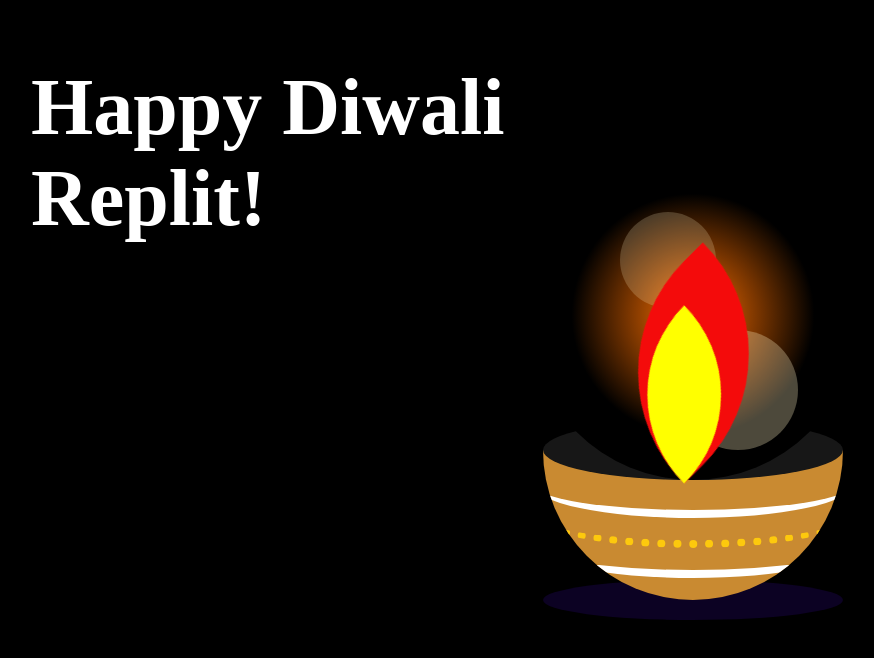
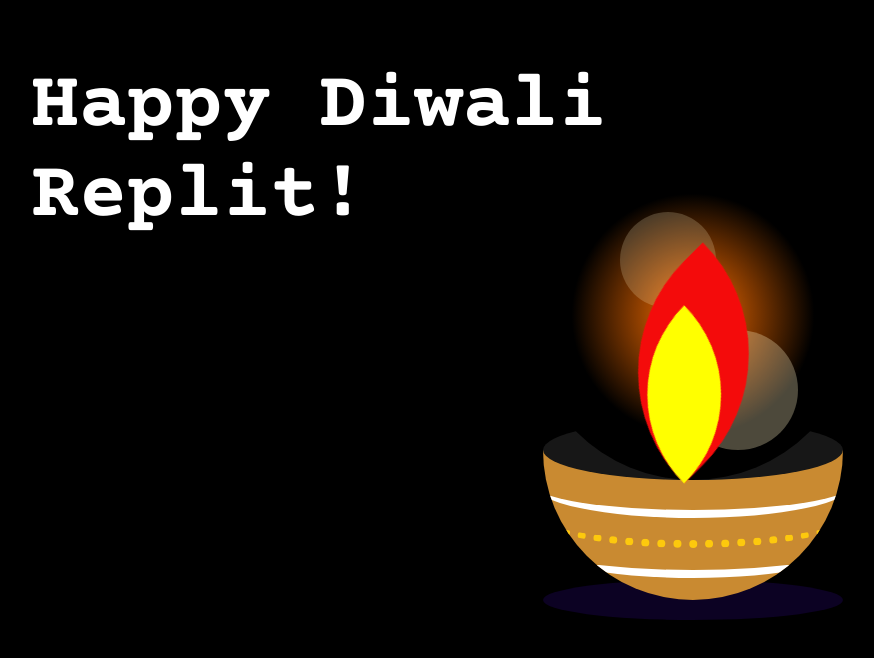
Before and after one commit to SwiftyProgrammer690/Diwali-Diya-Vanilla-CSS-, a plain HTML site: page index.html in a window 1280 px wide. Shown: the whole page, without its empty margins (97-971 px from the left). Drawn offline with nearby package versions, Linux system fonts and the light colour scheme.

Commit message:
fixed fonts

```diff
--- a/style.css
+++ b/style.css
@@ -1,9 +1,12 @@
+@import url('https://fonts.googleapis.com/css2?family=Courier+Prime:wght@700&display=swap');
+
 h1 {
   color: #FFF;
   font-size: 10vh;
   position: absolute;
   left: 10%;
   right: 10%;
+  font-family: 'Courier Prime';
 }
 
 *,
```
